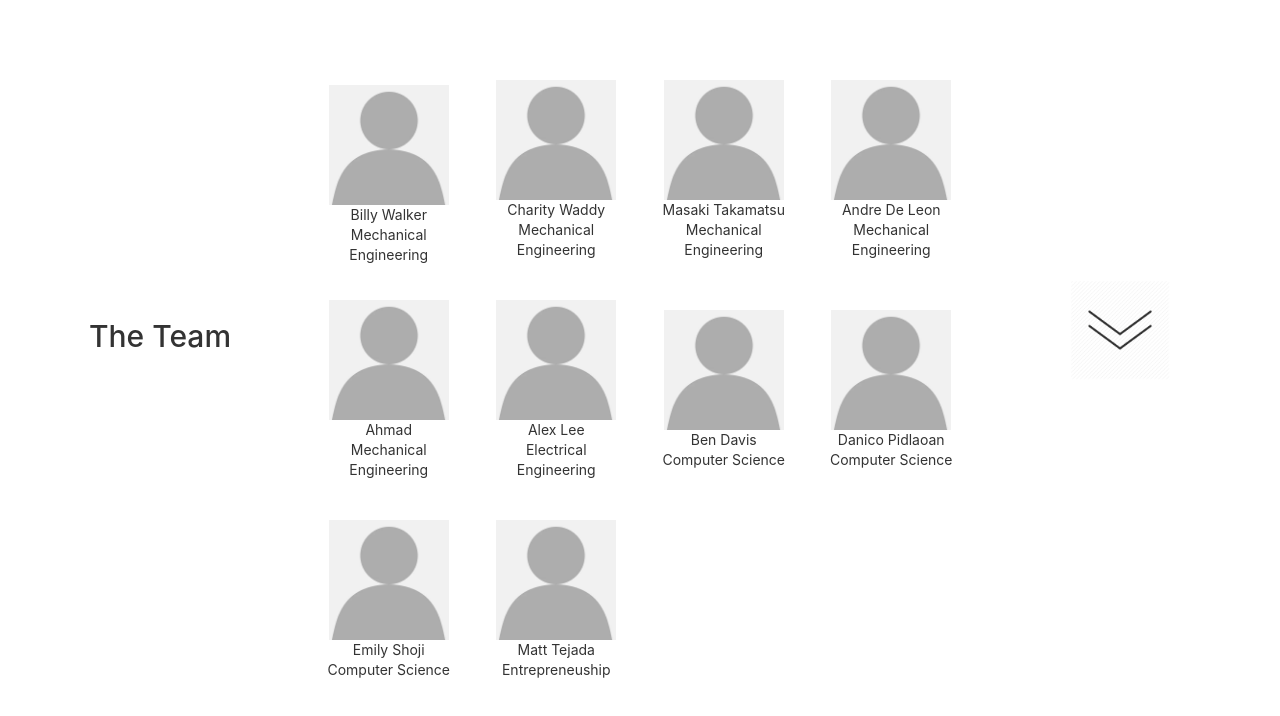
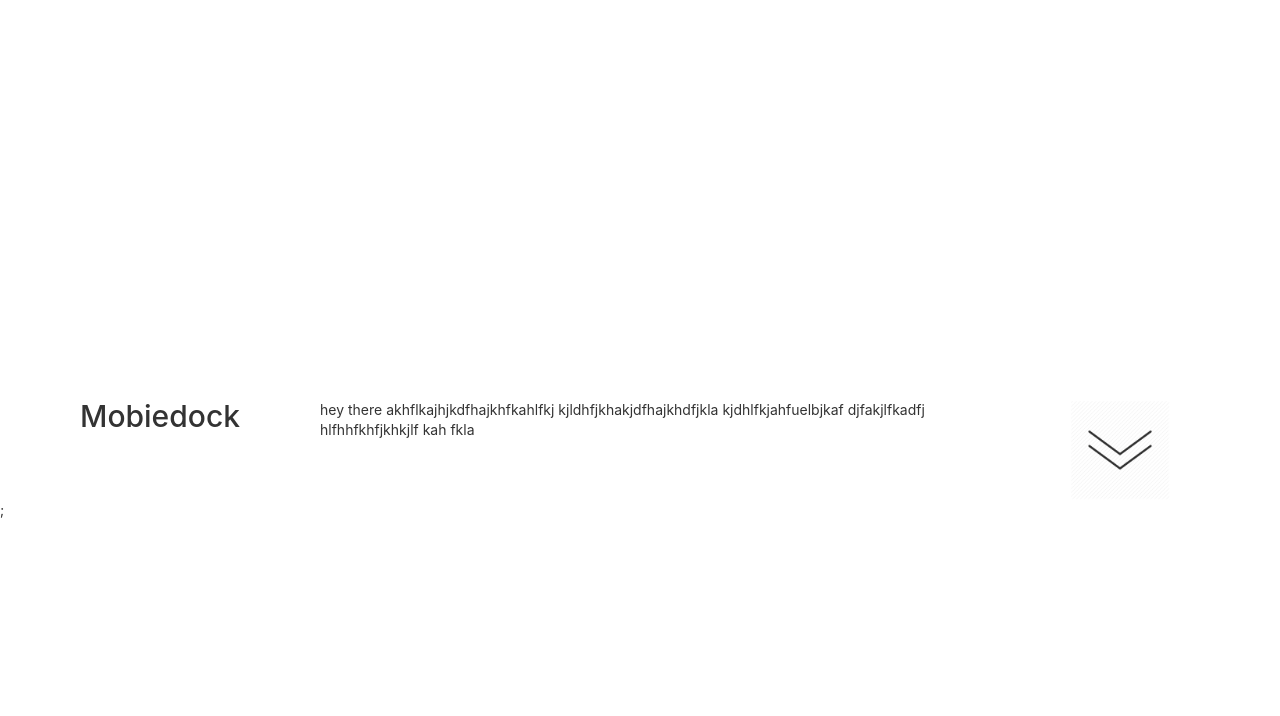
Before and after one commit to bdavs3/mobiedock.github.io, a React (Create React App) app: page / in a window 1280 px wide. Shown: the top 716 px of the page. Built offline with nearby package versions, Linux system fonts and the light colour scheme.

Commit message:
moved team page to correct place

```diff
--- a/src/components/FullPage.js
+++ b/src/components/FullPage.js
@@ -30,12 +30,12 @@
 
         return <React.Fragment>
             <ReactPageScroller ref={c => this._pageScroller = c} pageOnChange={this.pageOnChange}>
-                <Team/>
                 <Home/>
                 <Problem/>
                 <Solution/>
                 <Current/>
                 <Software/>
+                <Team/>
                 <Contact/>
             </ReactPageScroller>
         </React.Fragment>
--- a/src/components/Team.css
+++ b/src/components/Team.css
@@ -3,7 +3,7 @@
   height: 15vh;
 }
 
-.content {
+.content-team {
     display: grid;
     grid-template-columns: 1fr 1fr 1fr 1fr;
     grid-template-rows: auto;
--- a/src/components/Team.js
+++ b/src/components/Team.js
@@ -12,7 +12,7 @@
     return (
         <div className="components">
             <h2>The Team</h2>
-            <div className="content">
+            <div className="content-team">
                  <div className="profile">
                     <img className="profileImg" src={ph} alt="p1" />
                     <figcaption className="description">Billy Walker<br />Mechanical Engineering</figcaption>
--- a/src/components/components.css
+++ b/src/components/components.css
@@ -7,15 +7,17 @@
 }
 
 h2 {
-    margin-top: 40vh;
+    margin-top: 50vh;
     grid-columns: 1 / span 1;
     grid-rows: 1;
 }
 
 .content {
-    margin-top: 40vh;
+    display: block;
+    margin-top: auto;
     grid-columns: 2 / span 1;
     grid-rows: 1;
+    margin-top: 50vh;
 }
 
 .scroll {
@@ -23,5 +25,5 @@
     grid-columns: 3 / span 1;
     grid-rows: 1;
     display: block;
-    margin: 35vh auto auto auto;
+    margin: 50vh auto auto auto;
 }
```
